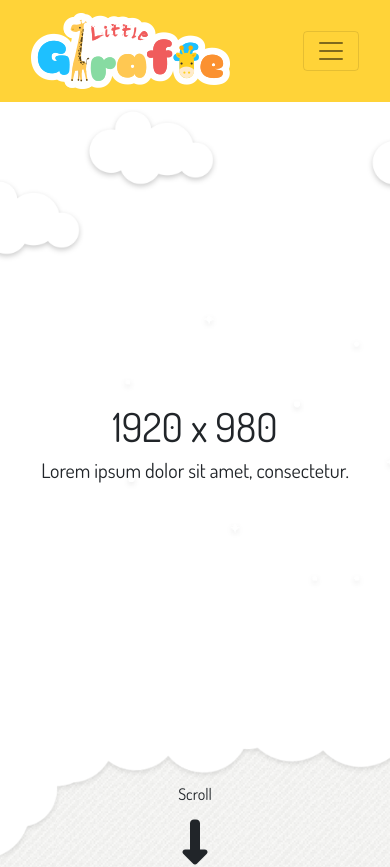
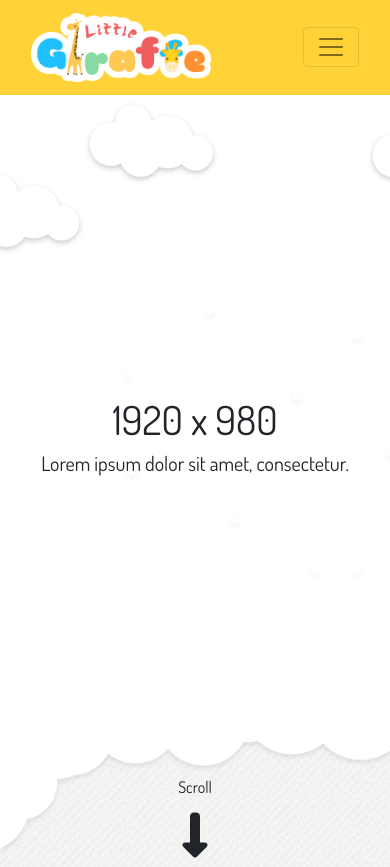
Before and after one commit to ErshadHusAm/giraffe, a plain HTML site: page index.html in a window 390 px wide. Shown: the top 867 px of the page. Drawn offline with nearby package versions, Linux system fonts and the light colour scheme; a script that the page names is missing.

Commit message:
Update media.css

```diff
--- a/css/media.css
+++ b/css/media.css
@@ -1,6 +1,9 @@
 /*Extra small devices (portrait phones, less than 576px) */
 @media (max-width: 575.98px) {
-
+  .navbar-brand{
+        width: 55%;
+        float: left;
+    }
 }
 
 /* Small devices (landscape phones, 576px and up) */
```
